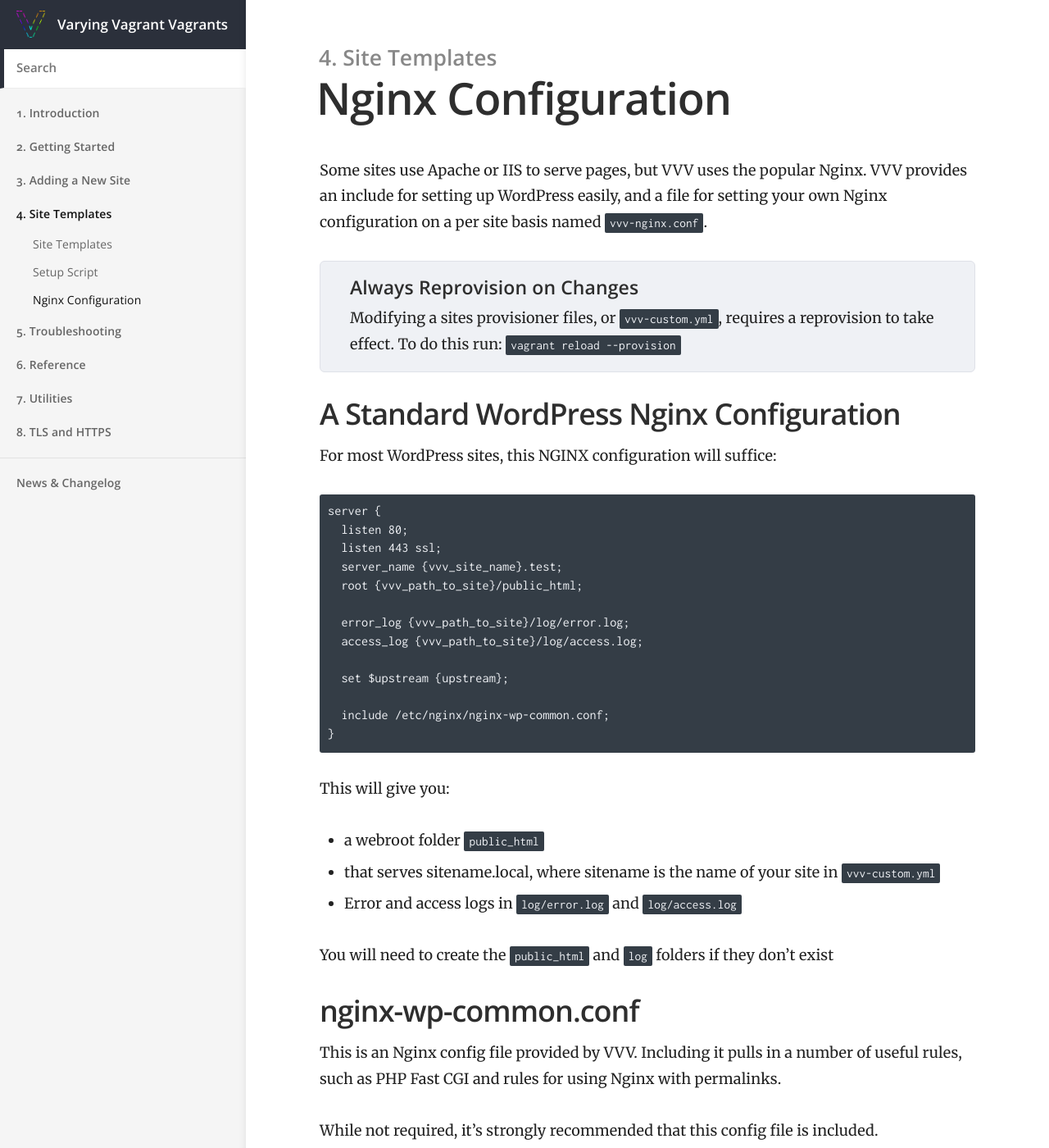
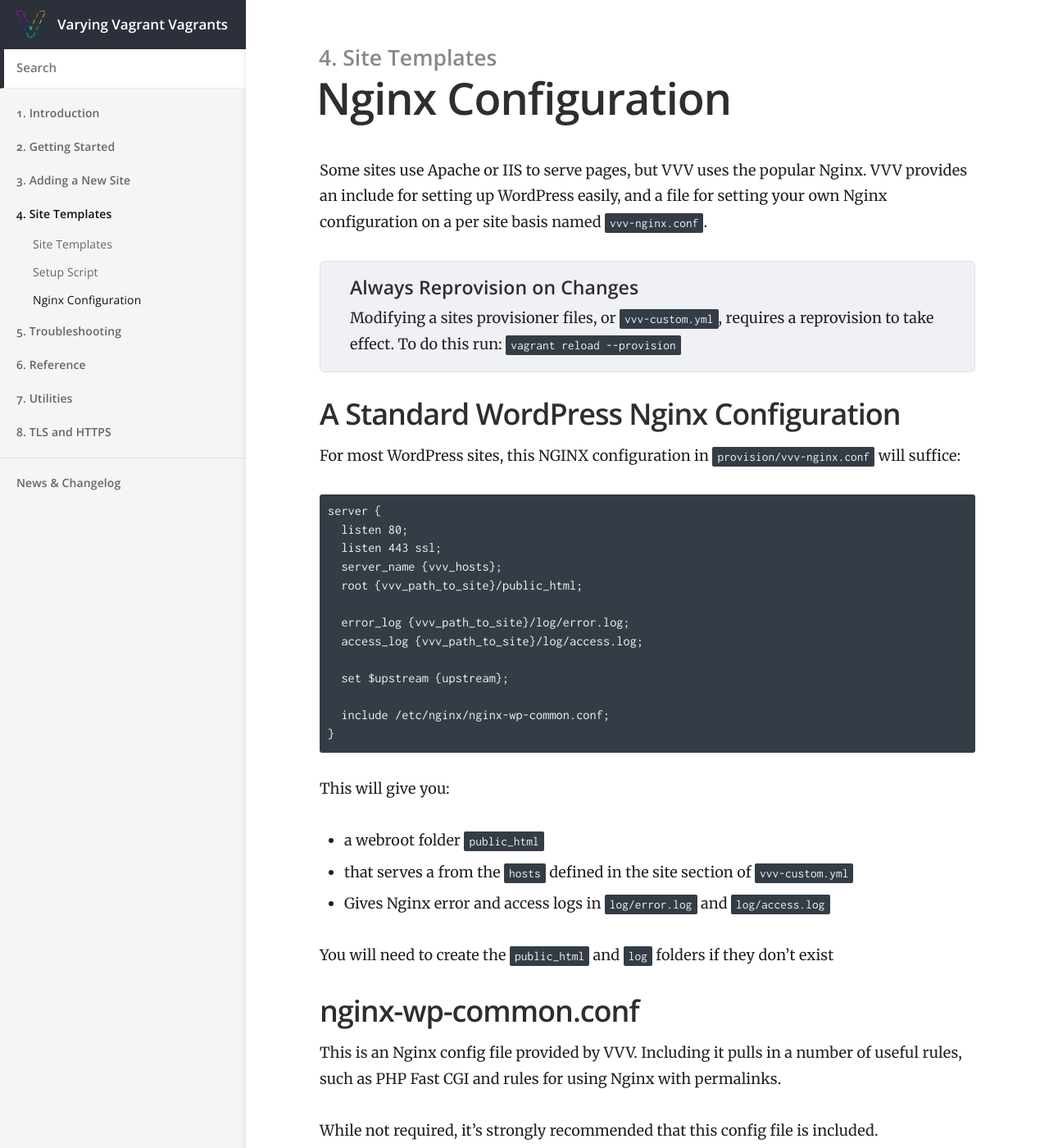
Before and after one commit to Varying-Vagrant-Vagrants/varyingvagrantvagrants.org, a Jekyll site: the page built from docs/en-US/site-templates/nginx-configs.md, in a window 1280 px wide and 1400 px high. Shown: the whole window at 82% size. Built offline with Jekyll 4.4.1, drawn with Linux system fonts in a browser that asks for light colours.

Commit message:
switch around the nginx example

````diff
--- a/docs/en-US/site-templates/nginx-configs.md
+++ b/docs/en-US/site-templates/nginx-configs.md
@@ -12,13 +12,13 @@ Some sites use Apache or IIS to serve pages, but VVV uses the popular Nginx. VVV
 
 ## A Standard WordPress Nginx Configuration
 
-For most WordPress sites, this NGINX configuration will suffice:
+For most WordPress sites, this NGINX configuration in `provision/vvv-nginx.conf` will suffice:
 
 ```Nginx
 server {
   listen 80;
   listen 443 ssl;
-  server_name {vvv_site_name}.test;
+  server_name {vvv_hosts};
   root {vvv_path_to_site}/public_html;
 
   error_log {vvv_path_to_site}/log/error.log;
@@ -33,8 +33,8 @@ server {
 This will give you:
 
  - a webroot folder `public_html`
- - that serves sitename.local, where sitename is the name of your site in `vvv-custom.yml`
- - Error and access logs in `log/error.log` and `log/access.log`
+ - that serves a from the `hosts` defined in the site section of `vvv-custom.yml`
+ - Gives Nginx error and access logs in `log/error.log` and `log/access.log`
 
 You will need to create the `public_html` and `log` folders if they don't exist
 
````
